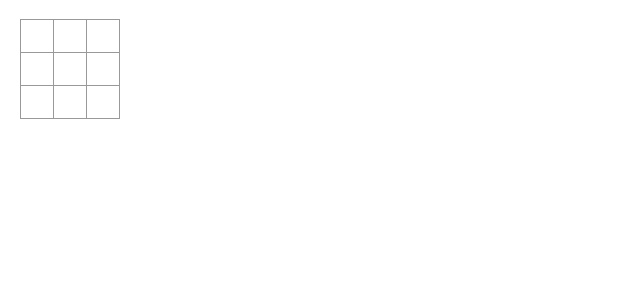
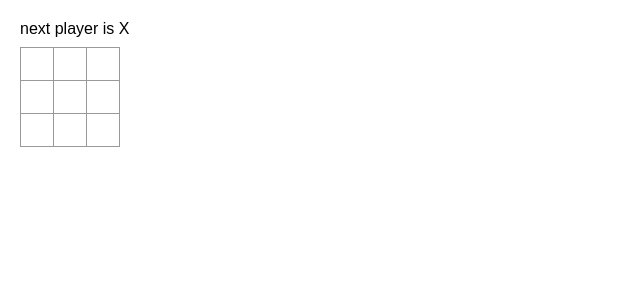
Before and after one commit to olegpopov2017/React_tic_tac_toe, a React (Create React App) app: page / in a window 1280 px wide. Shown: the top 300 px of the page, without its empty margins (0-640 px from the left). Built offline with nearby package versions, Linux system fonts and the light colour scheme.

Commit message:
finish_app.next=>adding_time_travel

```diff
--- a/src/App.js
+++ b/src/App.js
@@ -25,8 +25,16 @@ export default function Board() {
     setXIsNext(!xIsNext)
     setSquares(nextSquares)
   }
+  const winner = calculateWinner(squares)
+  let status
+  if (winner) {
+    status = 'the winner is ' + winner
+  } else {
+    status = 'next player is ' + (xIsNext ? 'X' : '0')
+  }
   return (
     <>
+      <div className="status">{status}</div>
       <div className="board-row">
         <Square value={squares[0]} onSquareClick={() => handleClick(0)} />
         <Square value={squares[1]} onSquareClick={() => handleClick(1)} />
```
